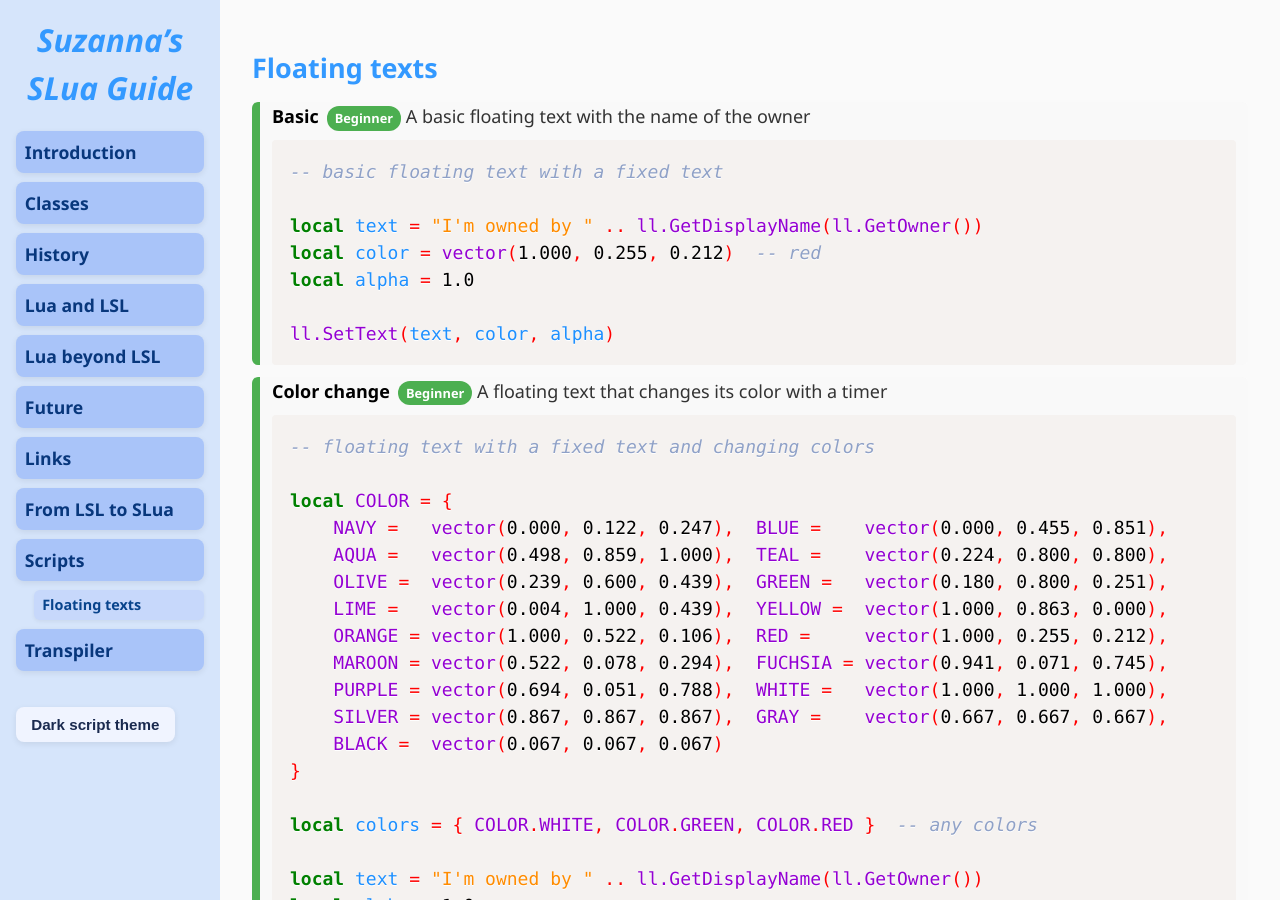
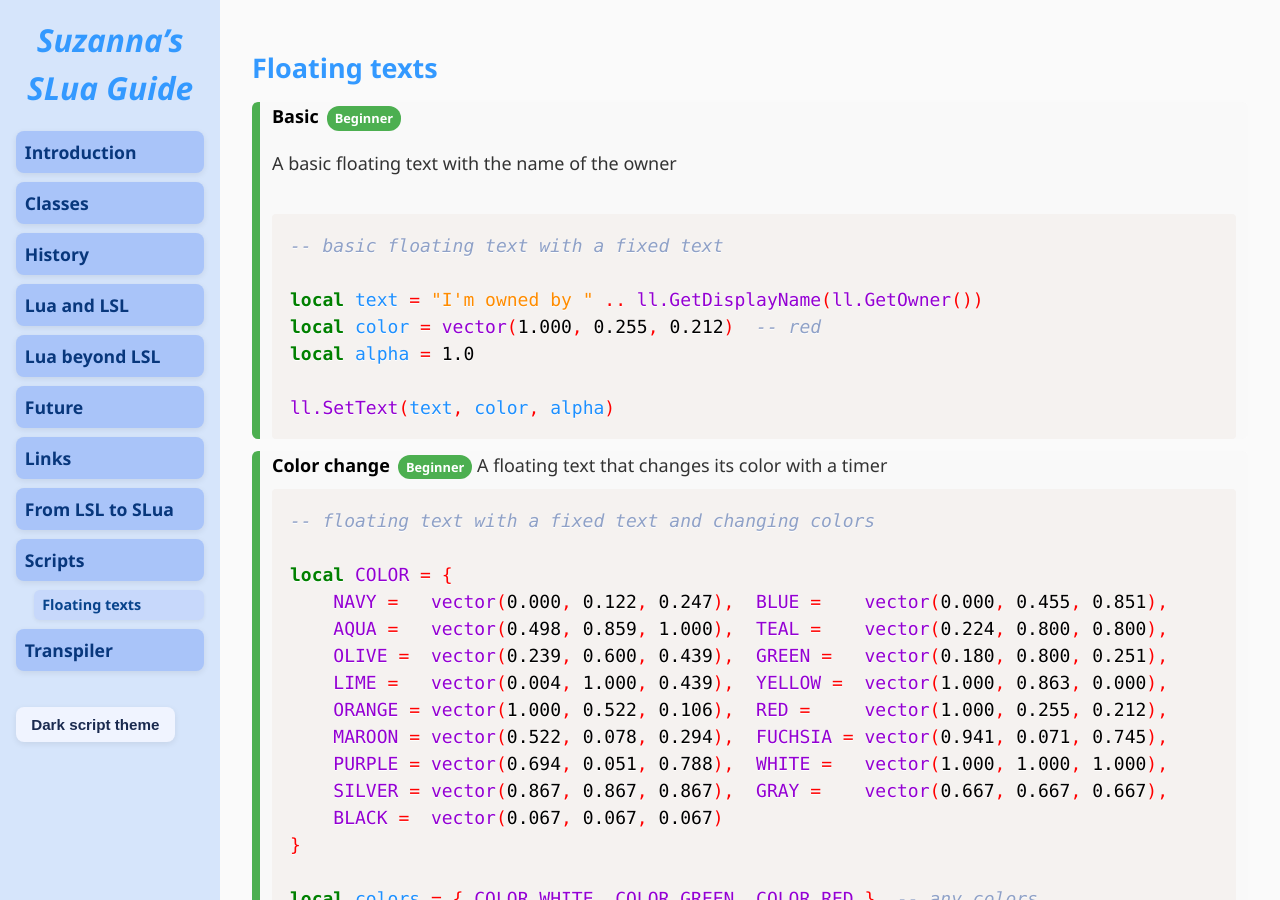
Before and after one commit to Suzanna-Linn/slua, a Jekyll site: the page built from docs/scripts-floating-texts.md, in a window 1280 px wide and 900 px high. Built offline with Jekyll 4.4.1, drawn with Linux system fonts in a browser that asks for light colours; nearby versions of some CDN libraries; our own code applies the rules of GitHub Pages for plain Markdown files; comment, search, counter and statistics services are not loaded.

```diff
--- a/docs/scripts-floating-texts.md
+++ b/docs/scripts-floating-texts.md
@@ -2,8 +2,7 @@
 
 <div class="script-box beginner">
 <h4>Basic</h4>
-
-A basic floating text with the name of the owner
+<p>A basic floating text with the name of the owner</p>
 <pre class="language-slua"><code class="language-slua">-- basic floating text with a fixed text
 
 local text = "I'm owned by " .. ll.GetDisplayName(ll.GetOwner())
```
